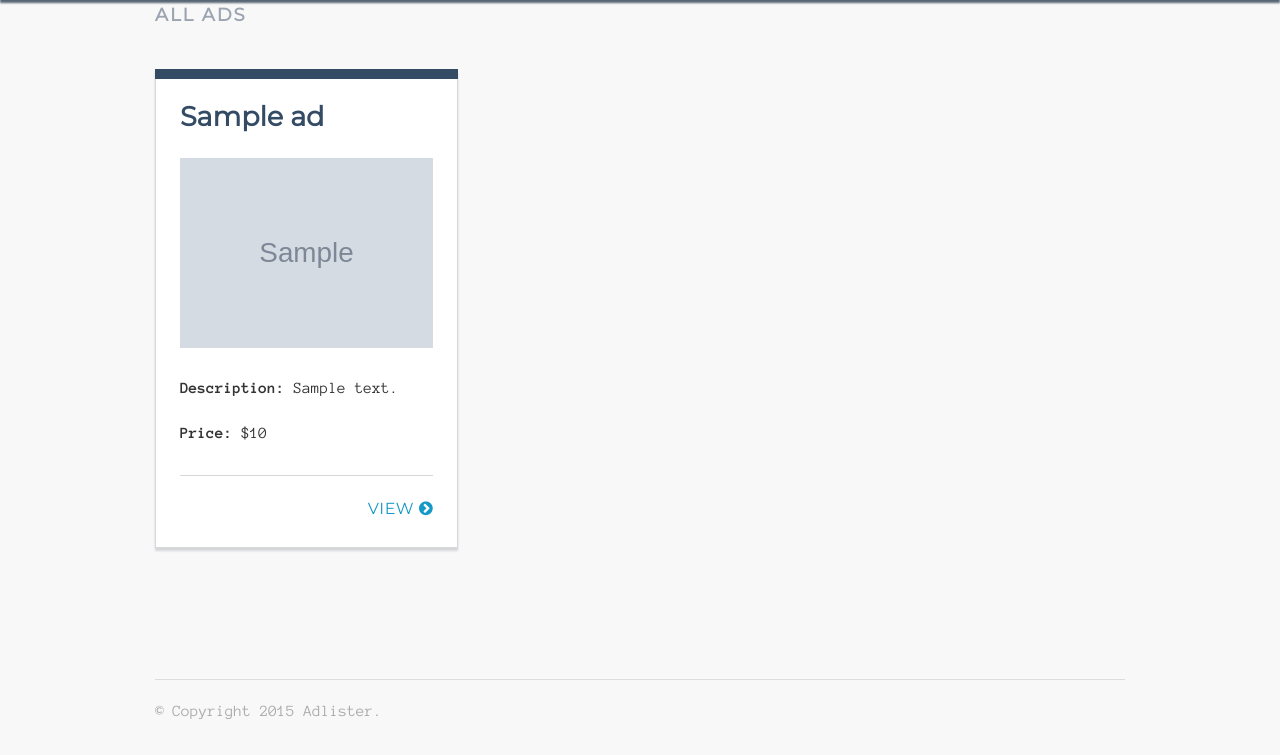
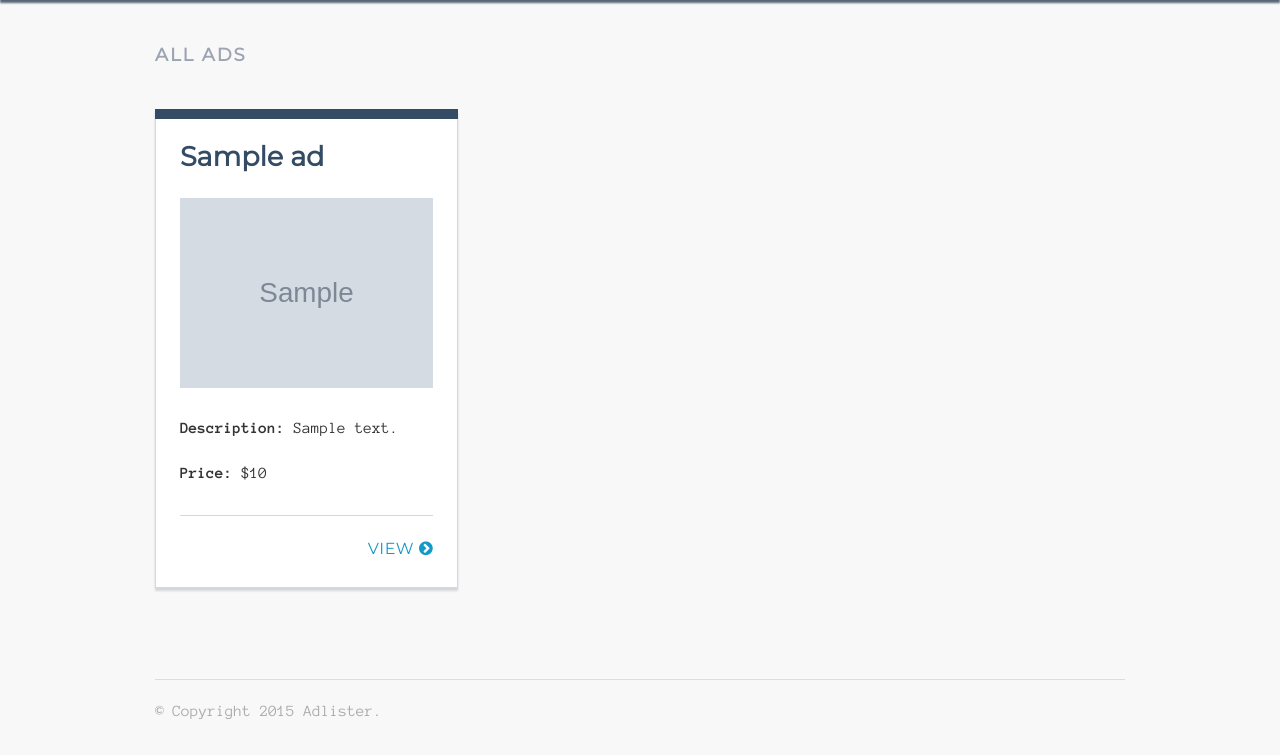
Before and after one commit to Codeup-Adlister-Project/adlister.dev, a PHP site: page /ads.index.php in a window 1280 px wide. Shown: the part 45-800 px from the top of the page. Run offline with PHP 8.4, Linux system fonts and the light colour scheme; tables that the repository leaves empty or names only in its code hold one stand-in row (values such as "Sample post"); grey boxes marked "Sample" are stand-in pictures; some libraries are stand-ins or nearby versions.

Commit message:
updated panel styles for single ad view

```diff
--- a/public/css/main.css
+++ b/public/css/main.css
@@ -153,7 +153,9 @@ h3 a:active {
         }
     }
 
-section#featured {
+section#featured,
+section#all-ads,
+section#show-ad {
     padding-top: 2.5em;
 }
 
@@ -236,11 +238,16 @@ h5.featured-ads {
     color: #344B65;
 }
 
+.panel img {
+    width: 100%;
+}
+
 .panel img, .panel h3 {
     margin-bottom: 1.75rem;
 }
 
-.panel p:nth-last-child(2) {
+.panel p:nth-last-child(2),
+.panel.view ul:nth-last-child(2) {
     margin-bottom: 1.75rem;
 }
 
@@ -250,6 +257,10 @@ h5.featured-ads {
 
 .panel .pre:after {
     content: ": ";
+}
+
+.contact {
+    font-weight: 700;
 }
 
 .ad-disabled {
```
